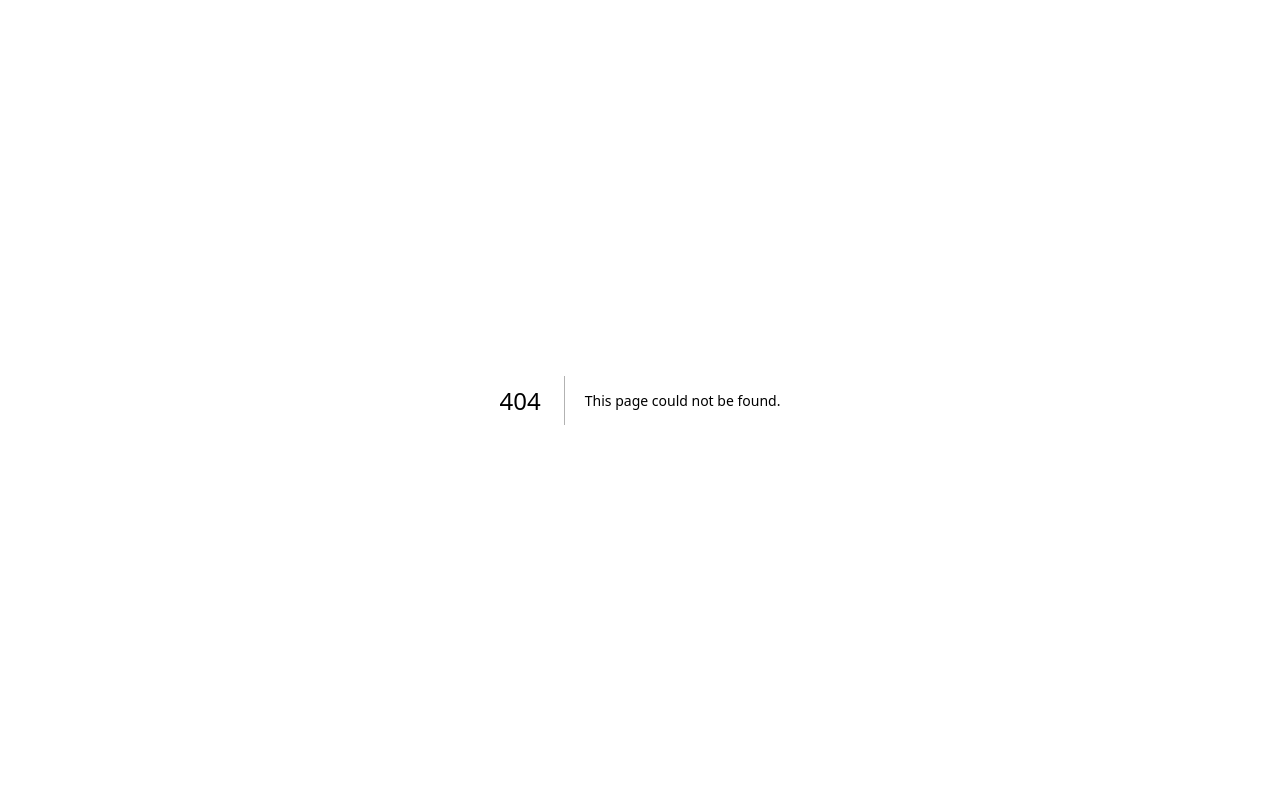
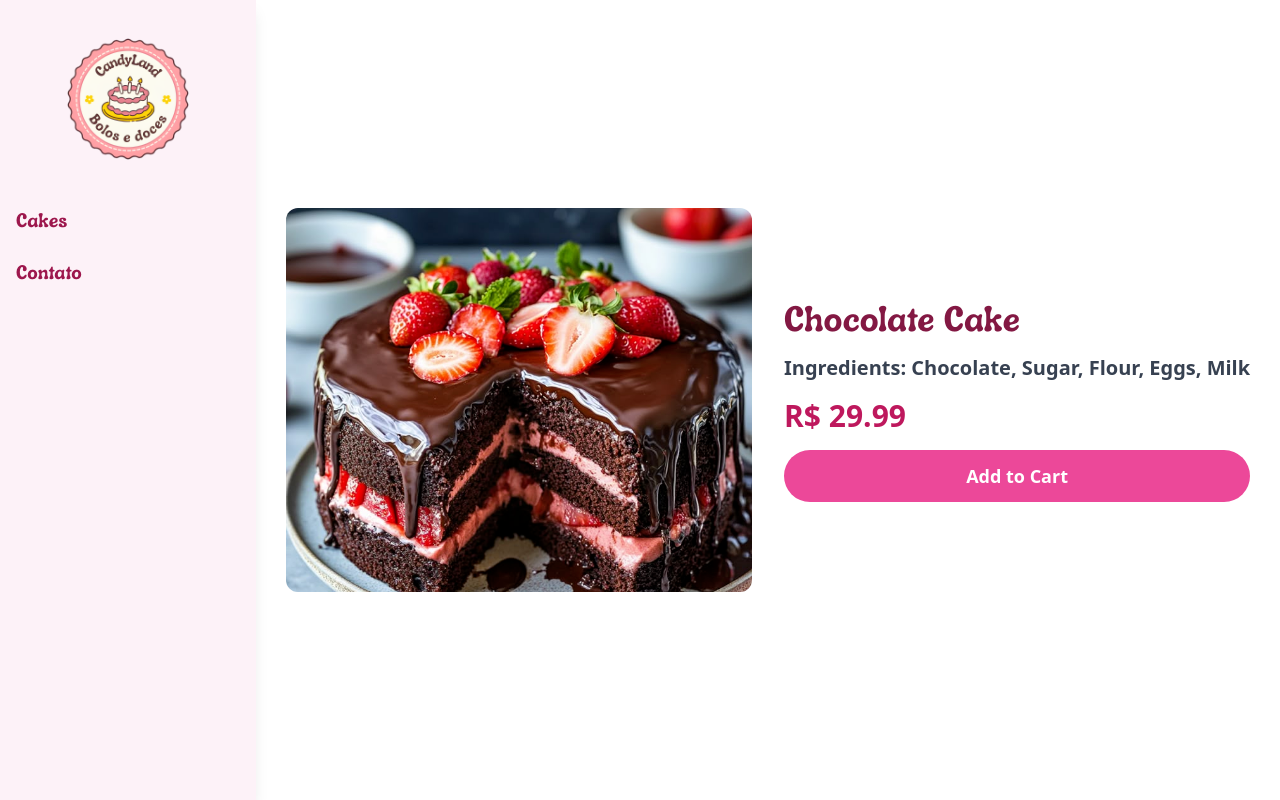
Before and after one commit to jmoranj/candyland-web, a Next.js app: page /products in a window 1280 px wide. Before the commit this address had no page. Built offline with nearby package versions, Linux system fonts and the light colour scheme.

Commit message:
Enhance product display and layout: add sidebar, product page, and update image handling

```diff
--- a/next.config.ts
+++ b/next.config.ts
@@ -1,4 +1,15 @@
 import type { NextConfig } from 'next'
 
-const nextConfig: NextConfig = {}
+const nextConfig: NextConfig = {
+  images: {
+    remotePatterns: [
+      {
+        protocol: 'https',
+        hostname: 'handletheheat.com',
+        port: '',
+        pathname: '/wp-content/uploads/**',
+      },
+    ],
+  },
+}
 export default nextConfig
--- a/src/app/contact/page.tsx
+++ b/src/app/contact/page.tsx
@@ -1,10 +1,6 @@
-import SideBar from '@/components/Sidebar/SideBar'
-import React from 'react'
-
 export default function Contact() {
   return (
     <div>
-      <SideBar />
       <div>
         <h1>Contact</h1>
       </div>
--- a/src/app/layout.tsx
+++ b/src/app/layout.tsx
@@ -1,3 +1,4 @@
+import SideBar from '@/components/Sidebar/SideBar'
 import type { Metadata } from 'next'
 import localFont from 'next/font/local'
 import './globals.css'
@@ -23,7 +24,12 @@ export default function RootLayout({
   return (
     <html lang="en" className={luckyBones.variable}>
       <body className={`${luckyBones.variable} antialiased font-sans`}>
-        {children}
+        <div className="flex">
+          <SideBar />
+          <main className="flex-1 transition-all duration-300 md:ml-64">
+            {children}
+          </main>
+        </div>
       </body>
     </html>
   )
--- a/src/app/page.tsx
+++ b/src/app/page.tsx
@@ -1,12 +1,10 @@
-import SideBar from '@/components/Sidebar/SideBar'
-import CandysTable from '@/components/Products/CandysTable'
+import ProductsTable from '@/components/Products/ProductsTable'
 
 export default function Home() {
   return (
     <div className="flex min-h-screen">
-      <SideBar />
       <main className="flex-1 p-4 bg-white">
-        <CandysTable />
+        <ProductsTable />
       </main>
     </div>
   )
--- /dev/null
+++ b/src/app/products/page.tsx
@@ -0,0 +1,5 @@
+import ProductPage from '@/components/Products/ProductPage'
+
+export default function Product() {
+  return <ProductPage />
+}
--- a/src/components/Products/ProductCard.tsx
+++ b/src/components/Products/ProductCard.tsx
@@ -1,7 +1,7 @@
 'use client'
 
+import { Product } from '@/interfaces/Product'
 import Image from 'next/image'
-import { Product } from '@/interfaces/Product'
 
 interface ProductCardProps {
   product: Product
@@ -12,10 +12,10 @@ export default function ProductCard({ product }: ProductCardProps) {
     <div className="bg-white rounded-xl shadow-lg overflow-hidden transition-transform duration-300 hover:scale-105 hover:shadow-2xl shadow-red-300">
       <div className="relative h-64 w-full">
         <Image
-          src={product.imageUrl || './public/logo.jpg'}
+          src={'/cake.jpg'}
           alt={product.name}
-          layout="fill"
-          objectFit="cover"
+          fill
+          style={{ objectFit: 'cover' }}
           className="hover:opacity-90 transition-opacity"
         />
       </div>
--- /dev/null
+++ b/src/components/Products/ProductPage.tsx
@@ -0,0 +1,54 @@
+'use client'
+
+import Image from 'next/image'
+import { useEffect, useState } from 'react'
+
+export default function ProductPage() {
+  const [isMobile, setIsMobile] = useState(false)
+  const [isMobileImageHidden] = useState(false)
+
+  useEffect(() => {
+    const checkMobile = () => {
+      setIsMobile(window.innerWidth < 768)
+    }
+
+    checkMobile()
+    window.addEventListener('resize', checkMobile)
+    return () => window.removeEventListener('resize', checkMobile)
+  }, [])
+
+  return (
+    <div className="w-full flex items-center justify-center min-h-screen p-6">
+      <div className="grid grid-cols-1 md:grid-cols-2 gap-8 max-w-7xl z-0">
+        {/* Image Section - Left Side */}
+        {(!isMobile || !isMobileImageHidden) && (
+          <div className="relative h-96 w-full">
+            <Image
+              src="/cake.jpg"
+              alt="Chocolate Cake"
+              fill
+              style={{ objectFit: 'cover' }}
+              className="rounded-xl"
+            />
+          </div>
+        )}
+        {/* Product Information - Right Side */}
+        <div className="flex flex-col justify-center space-y-4">
+          <h1 className="text-4xl font-candyland font-candyland-bold text-pink-900">
+            Chocolate Cake
+          </h1>
+
+          <h2 className="text-xl text-gray-700 font-semibold">
+            Ingredients: Chocolate, Sugar, Flour, Eggs, Milk
+          </h2>
+
+          <h3 className="text-3xl font-bold text-pink-700">R$ 29.99</h3>
+
+          <button className="bg-pink-500 text-white px-6 py-3 rounded-full hover:bg-pink-600 transition-colors text-lg font-semibold">
+            Add to Cart
+          </button>
+        </div>
+      </div>
+    </div>
+  )
+}
--- a/src/components/Products/CandysTable.tsx
+++ b/src/components/Products/ProductsTable.tsx
@@ -1,7 +1,7 @@
 'use client'
 
-import { useState, useEffect } from 'react'
 import { Product, ProductSchema } from '@/interfaces/Product'
+import { useEffect, useState } from 'react'
 import ProductCard from './ProductCard'
 
 // Rest of the component remains the same
@@ -15,7 +15,7 @@ const mockProductService = {
         price: 29.99,
         category: 'Cake',
         description: 'Rich chocolate cake with ganache',
-        imageUrl: '/cakes/chocolate.jpg',
+        imageUrl: '',
       },
       {
         id: '2',
@@ -23,7 +23,7 @@ const mockProductService = {
         price: 34.5,
         category: 'Cake',
         description: 'Fresh strawberry cream cake',
-        imageUrl: '/cakes/strawberry.jpg',
+        imageUrl: '',
       },
       {
         id: '3',
@@ -31,7 +31,7 @@ const mockProductService = {
         price: 34.5,
         category: 'Cake',
         description: 'Fresh strawberry cream cake',
-        imageUrl: '/cakes/strawberry.jpg',
+        imageUrl: '',
       },
     ]
 
@@ -40,7 +40,7 @@ const mockProductService = {
   },
 }
 
-export default function CandysTable() {
+export default function ProductsTable() {
   const [products, setProducts] = useState<Product[]>([])
   const [loading, setLoading] = useState(true)
   const [error, setError] = useState<string | null>(null)
--- a/src/components/Sidebar/SideBar.tsx
+++ b/src/components/Sidebar/SideBar.tsx
@@ -1,14 +1,40 @@
 'use client'
+import Image from 'next/image'
 import Link from 'next/link'
-import Image from 'next/image'
 import { usePathname } from 'next/navigation'
+import { useState } from 'react'
 
 export default function SideBar() {
   const pathname = usePathname()
+  const [isSidebarHidden, setIsSidebarHidden] = useState(false)
+
   const isActive = (href: string) => pathname === href
 
+  const toggleSidebar = () => {
+    setIsSidebarHidden(!isSidebarHidden)
+  }
+
   return (
-    <aside className="w-64 min-h-screen bg-pink-50 shadow-lg">
+    <div>
+      {/* Mobile Toggle Button */}
+      <button
+        onClick={toggleSidebar}
+        className="md:hidden fixed top-4 left-4 z-50 bg-pink-500 text-white w-8 h-8 rounded-full flex items-center justify-center hover:bg-pink-600 transition-colors"
+      >
+        {isSidebarHidden ? '>' : '<'}
+      </button>
+
+      {/* Sidebar */}
+      <aside
+        className={`
+        fixed top-0 left-0
+        w-64 min-h-screen bg-pink-50 shadow-lg
+        transition-transform duration-300 ease-in-out
+        md:translate-x-0
+        z-10
+        ${isSidebarHidden ? '-translate-x-full' : 'translate-x-0'}
+      `}
+      >
         <div className="pt-6 px-4 flex justify-center">
           <Image
             className="text-2xl font-bold text-pink-800"
@@ -25,11 +51,7 @@ export default function SideBar() {
               <Link
                 href="/"
                 className={`font-candyland font-candyland-bold text-xl rounded flex items-center px-4 py-2 text-pink-800 hover:bg-pink-100 transition-colors
-                ${
-                  isActive('/')
-                    ? 'bg-pink-200 text-pink-900'
-                    : 'text-pink-800 hover:bg-pink-100'
-                }`}
+                  ${isActive('/') ? 'bg-pink-200 text-pink-900' : 'text-pink-800 hover:bg-pink-100'}`}
               >
                 Cakes
               </Link>
@@ -38,11 +60,7 @@ export default function SideBar() {
               <Link
                 href="/contact"
                 className={`font-candyland font-candyland-bold text-xl rounded flex items-center px-4 py-2 text-pink-800 hover:bg-pink-100 transition-colors
-                ${
-                  isActive('/contact')
-                    ? 'bg-pink-200 text-pink-900'
-                    : 'text-pink-800 hover:bg-pink-100'
-                }`}
+                  ${isActive('/contact') ? 'bg-pink-200 text-pink-900' : 'text-pink-800 hover:bg-pink-100'}`}
               >
                 Contato
               </Link>
@@ -50,5 +68,6 @@ export default function SideBar() {
           </ul>
         </nav>
       </aside>
+    </div>
   )
 }
```
Also changed, not shown: public/cake.jpg (added), public/cake2.jpg (added). Lines whose indentation alone changed are shown as unchanged.
